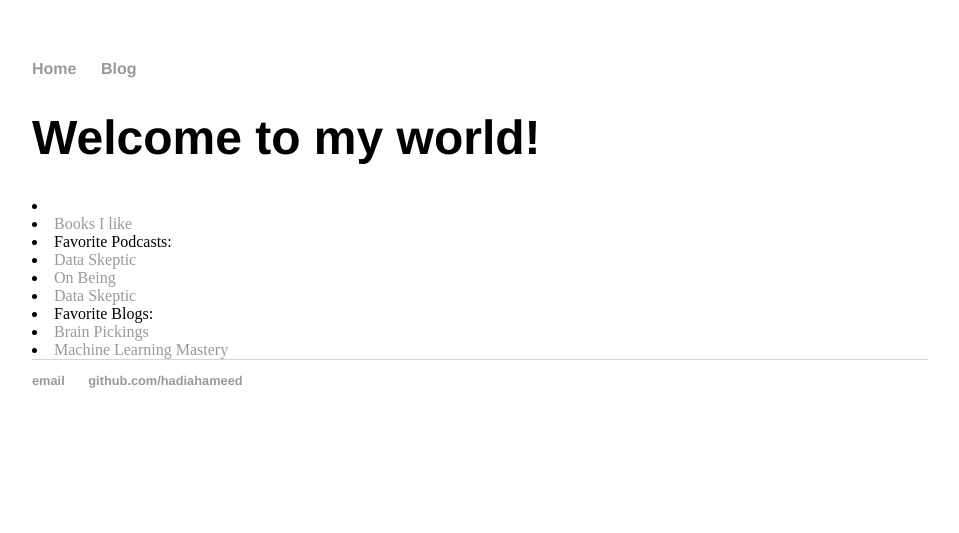
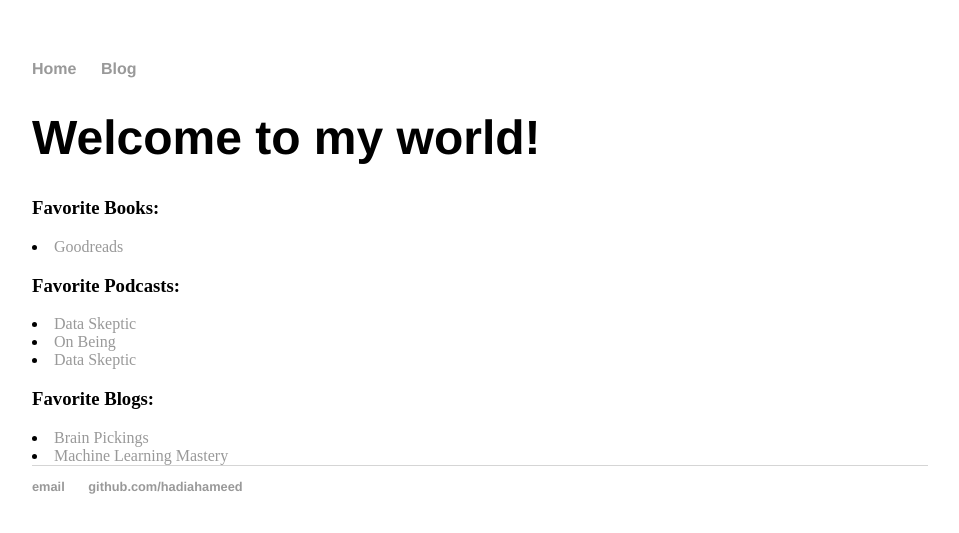
Before and after one commit to hadiahameed/hadiahameed.github.io, a Jekyll site: the page built from index.html, in a window 1280 px wide. Shown: the top 533 px of the page, without its empty margins (160-1119 px from the left). Built offline with Jekyll 4.4.1, drawn with Linux system fonts in a browser that asks for light colours.

Commit message:
Update index.html

```diff
--- a/index.html
+++ b/index.html
@@ -4,14 +4,13 @@ title: Hank Quinlan, Horrible Cop
 ---
 <div class="blurb">
 	<h1>Welcome to my world!</h1>
-	<li>
-	<li><a href="https://www.goodreads.com/review/list/88272483">Books I like</a></li>
-	<li>Favorite Podcasts:
+	<h3> Favorite Books: </h3>
+	<li><a href="https://www.goodreads.com/review/list/88272483">Goodreads</a></li>
+	<h3> Favorite Podcasts: </h3>
 	<li><a href="https://dataskeptic.com">Data Skeptic</a></li>
 	<li><a href="https://onbeing.org/">On Being</a></li>
 	<li><a href="https://dataskeptic.com">Data Skeptic</a></li>
-	<li>Favorite Blogs:
+	<h3> Favorite Blogs: </h3>
 	<li><a href="https://www.brainpickings.org/">Brain Pickings</a></li>
 	<li><a href="https://machinelearningmastery.com/">Machine Learning Mastery</a></li>
-</li>
 </div><!-- /.blurb -->
```
